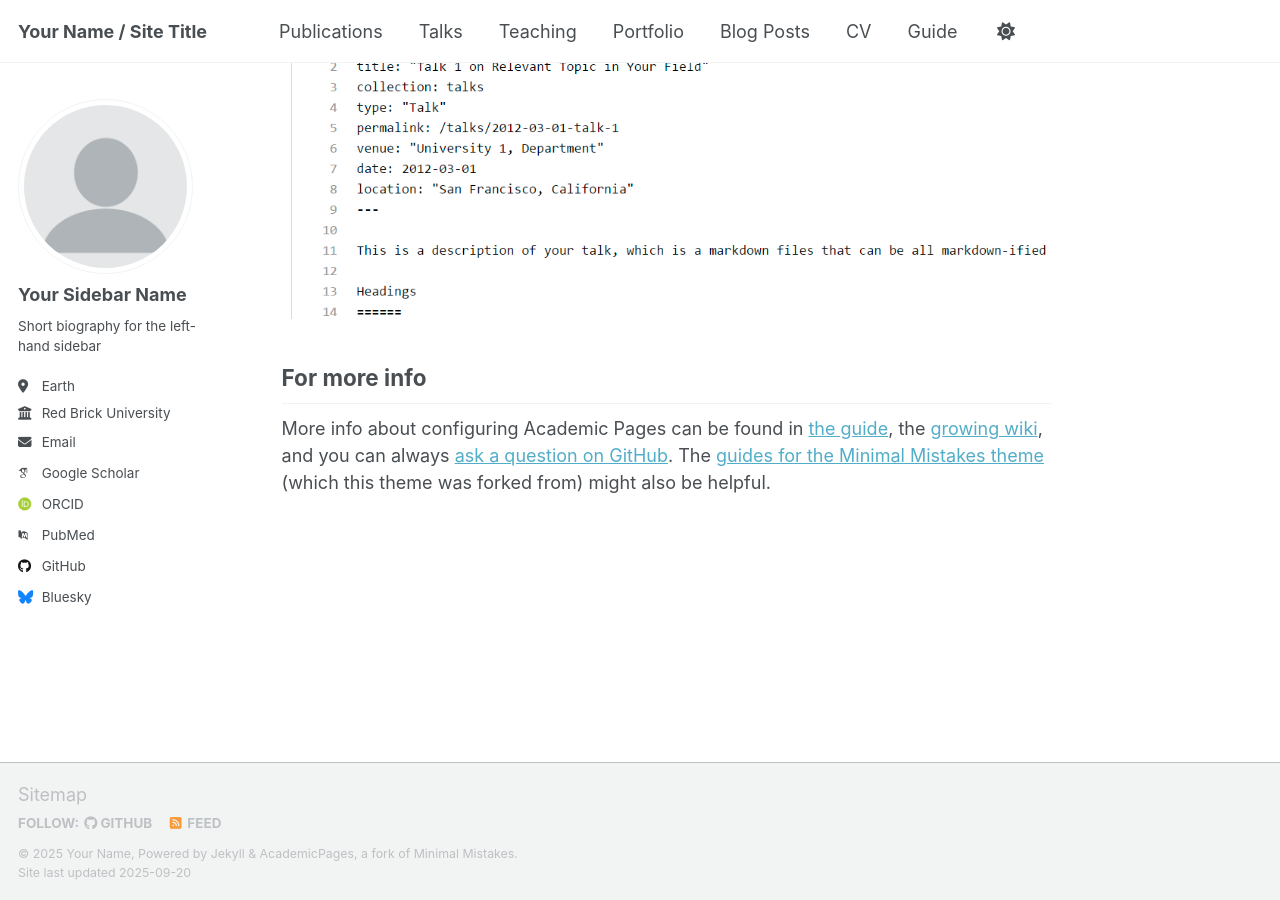
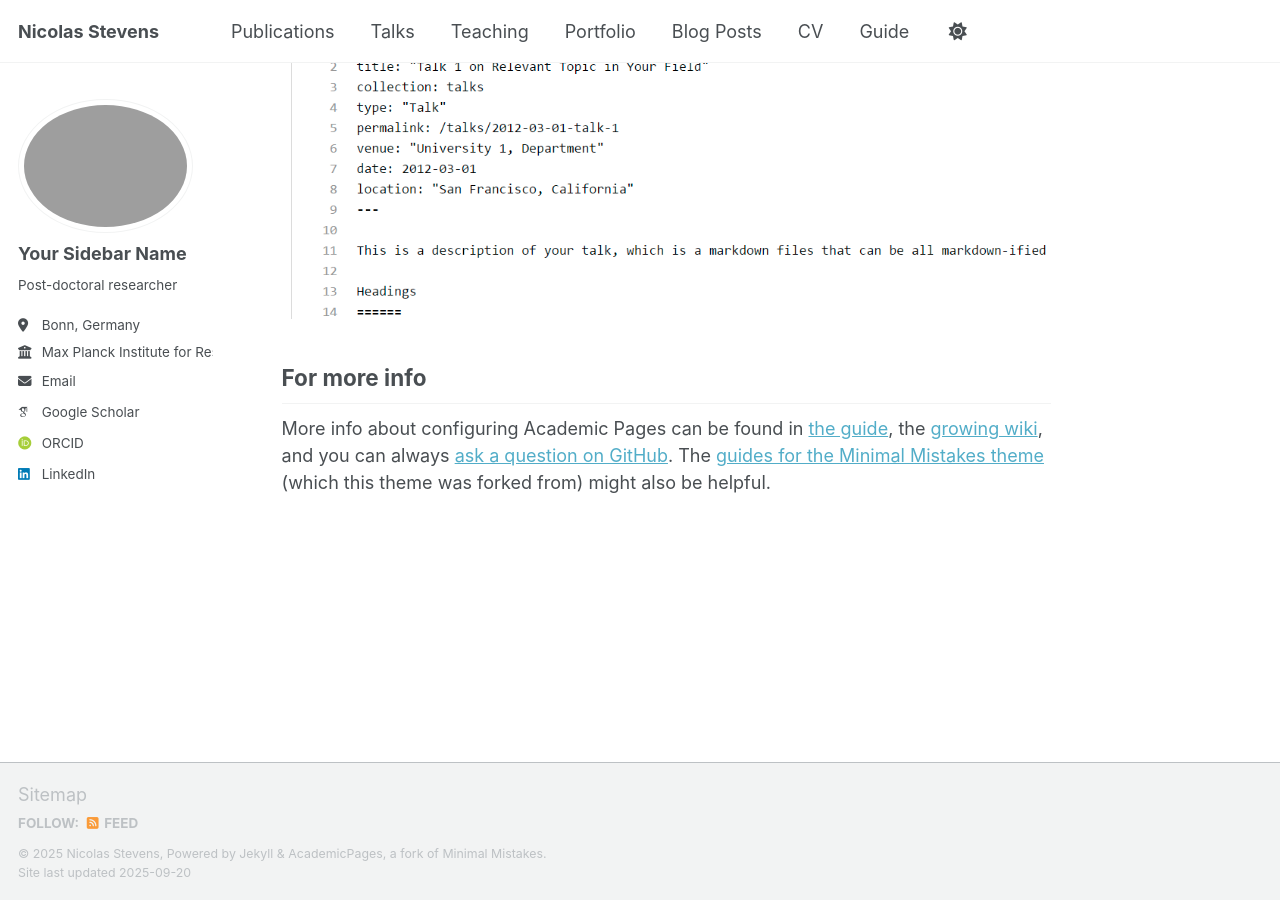
Before and after one commit to NicolasStevens/NicolasStevens.github.io, a Jekyll site: the page built from _pages/about.md, in a window 1280 px wide and 900 px high, scrolled down 2880 px. Built offline with Jekyll 4.4.1, drawn with Linux system fonts in a browser that asks for light colours; some web fonts are replaced; a script that is not in the unit is left out.

Commit message:
Update _config.yml

```diff
--- a/_config.yml
+++ b/_config.yml
@@ -9,10 +9,10 @@
 # Basic Site Settings
 locale                   : "en-US"
 site_theme               : "default" # Currently available options are "default", "air"
-title                    : "Your Name / Site Title"
+title                    : "Nicolas Stevens"
 title_separator          : "-"
-name                     : &name "Your Name"
-description              : &description "Your Name's academic portfolio"   # Update this with a general description of your site, this is the default if not overridden by a page
+name                     : &name "Nicolas Stevens"
+description              : &description "Nicolas Stevens's academic portfolio"   # Update this with a general description of your site, this is the default if not overridden by a page
 url                      : https://academicpages.github.io # The base hostname & protocol for your site e.g. "https://[your GitHub username].github.io",
                                                            # or if you already have some other page hosted on Github then use "https://[your GitHub username].github.io/[Your Repo Name]"
 baseurl                  : "" # the subpath of your site, e.g. "/blog"
@@ -23,24 +23,24 @@ repository               : "academicpages/academicpages.github.io"
 #               Additional customization can be done by editing /_includes/author-profile.html
 author:
   # Biographic information
-  avatar           : "profile.png"
+  avatar           : "NicolasStevens2.jpg"
   name             : "Your Sidebar Name"
   pronouns         : # example: "she/her"
-  bio              : "Short biography for the left-hand sidebar"
-  location         : "Earth"
-  employer         : "Red Brick University"
+  bio              : "Post-doctoral researcher"
+  employer         : "Max Planck Institute for Research on Collective Goods"
+  location         : "Bonn, Germany"
   uri              : # URL
-  email            : "none@example.org"
+  email            : "stevens@coll.mpg.de"
 
   # Academic websites
   academia         : # URL
   arxiv            : # URL - Update with the correct link to your profile
-  googlescholar    : "https://scholar.google.com/citations?user=PS_CX0AAAAAJ"
+  googlescholar    : "https://scholar.google.com/citations?user=hRXknNUAAAAJ&hl=en&oi=sra"
   inspire-hep      : # URL
   impactstory      : # URL
-  orcid            : "http://orcid.org/yourorcidurl"
+  orcid            : "https://orcid.org/0000-0003-1797-308X"
   semantic         : # URL
-  pubmed           : "https://www.ncbi.nlm.nih.gov/pubmed/?term=john+snow"
+  pubmed           : # URL "https://www.ncbi.nlm.nih.gov/pubmed/?term=john+snow"
   researchgate     : # URL
   scopus           : # URL
 
@@ -48,13 +48,13 @@ author:
   bitbucket        : # Username - Update with your username on the site
   codepen          : # Username
   dribbble         : # Username
-  github           : "academicpages"
+  github           : # URL "academicpages"
   kaggle           : # Username
   stackoverflow    : # User number or user number and name (i.e., use "1" or "1/jeff-atwood")
 
   # Social media
   artstation       : # Username
-  bluesky          : "bsky.app" # Replace this with you Bluesky username
+  bluesky          : # Username "bsky.app" # Replace this with you Bluesky username
   facebook         : # Username
   flickr           : # Username
   foursquare       : # Username
@@ -63,7 +63,7 @@ author:
   keybase          : # Username
   instagram        : # Username
   lastfm           : # Username
-  linkedin         : # Username
+  linkedin         : Nicolas Stevens
   mastodon         : # URL
   medium           : # URL
   pinterest        : # Username
```
